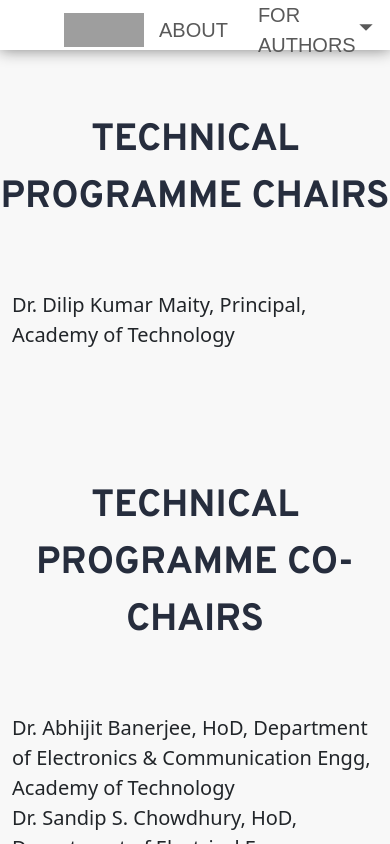
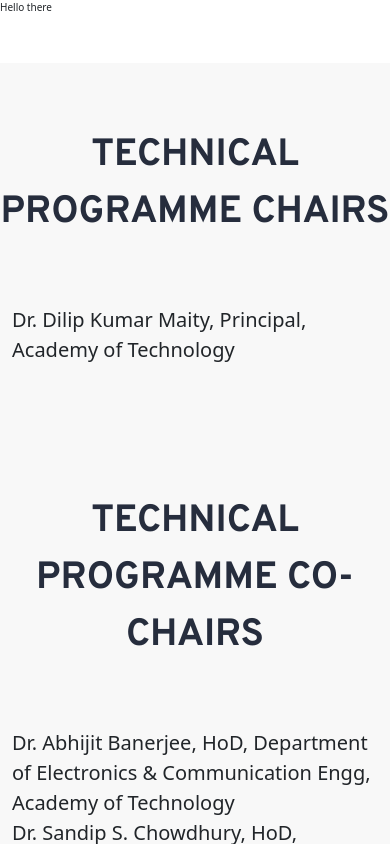
Before and after one commit to rony0000013/C3IT, a React (Create React App) app: page /Committee/Technical in a window 390 px wide. Shown: the top 844 px of the page. Built offline with nearby package versions, Linux system fonts and the light colour scheme; grey boxes are pictures that could not be loaded.

Commit message:
updating nav

```diff
--- a/src/App.js
+++ b/src/App.js
@@ -1,4 +1,4 @@
-import React from "react";
+import React, { useRef, useState, useEffect } from "react";
 import Home from "./component/home/Home";
 import Nav from "./component/Wrap/nav/nav";
 import Footer from "./component/Wrap/footer/Footer";
@@ -26,35 +26,22 @@
 } from "react-router-dom";
 import BrochureDetail from "./component/home/BrochureDetail";
 import GoToTop from "./component/home/GoToTop";
-import { GrHide } from "react-icons/gr";
+// import { GrHide } from "react-icons/gr";
 
 function App() {
 
-
-    // Disable right-click
-    // document.addEventListener('contextmenu', (e) => e.preventDefault());
-
-    // function ctrlShiftKey(e, keyCode) {
-    //   return e.ctrlKey && e.shiftKey && e.keyCode === keyCode.charCodeAt(0);
-    // }
-
-    // document.onkeydown = (e) => {
-    //   // Disable F12, Ctrl + Shift + I, Ctrl + Shift + J, Ctrl + U
-    //   if (
-    //     e.keyCode === 123 ||
-    //     ctrlShiftKey(e, 'I') ||
-    //     ctrlShiftKey(e, 'J') ||
-    //     ctrlShiftKey(e, 'C') ||
-    //     (e.ctrlKey && e.keyCode === 'U'.charCodeAt(0))
-    //   )
-    //     return false;
-    // };
+    const [width,setwidth]=useState(window.innerWidth);
+    useEffect(()=>{
+      window.addEventListener("resize",()=>{
+        setwidth(window.innerWidth)
+      })
+    })
 
   return (
     <Router>
       <Loding />
-      <GoToTop />
-      <Nav></Nav>
+      {(width>=1024)?<GoToTop />:null}
+      {(width>768)?<Nav/>:<p>Hello there</p>}
       <Switch>
         <Route path="/schedule">
           <Schedule />
--- a/src/component/home/GoToTop.js
+++ b/src/component/home/GoToTop.js
@@ -1,9 +1,8 @@
-import React from 'react'
+import React,{useEffect,useState} from 'react'
 import "./Home.css"
 import $ from "jquery"
 import {TbArrowBigUpLines} from "react-icons/tb"
 const GoToTop = () => {
-    console.log(window.scrollX+"  "+window.scrollY)
     $(window).on("scroll",()=>{
         if(window.scrollY>130)
         {
@@ -15,6 +14,13 @@
     const Top=()=>{
         window.scroll(0, 0);
     }
+
+    const [width,setwidth]=useState(window.innerWidth);
+    useEffect(()=>{
+      window.addEventListener("resize",()=>{
+        setwidth(window.innerWidth)
+      })
+    })
   return (
     <div className='GoToTop' onClick={Top}>
       <TbArrowBigUpLines/>
```
Also changed, not shown: src/component/home/Home.css (+5 -5 lines), src/index.js (+4 -4 lines).
